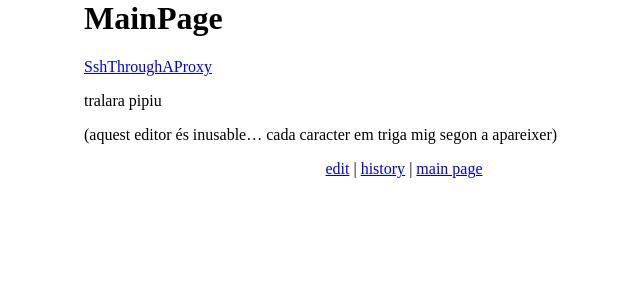
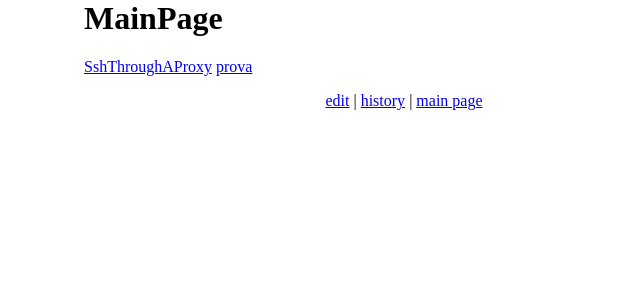
Before and after one commit to gabarro/gabarro.github.io, a Jekyll site: the page built from wiki/MainPage.md, in a window 1280 px wide. Shown: the top 300 px of the page, without its empty margins (236-876 px from the left). Built offline with Jekyll 4.4.1, drawn with Linux system fonts in a browser that asks for light colours.

Commit message:
Update MainPage.md

```diff
--- a/wiki/MainPage.md
+++ b/wiki/MainPage.md
@@ -4,7 +4,4 @@ title: MainPage
 ---
 
 [SshThroughAProxy](SshThroughAProxy)
-
-tralara pipiu
-
-(aquest editor és inusable... cada caracter em triga mig segon a apareixer)
+[prova](prova)
```
